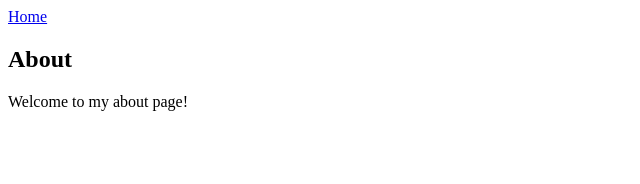
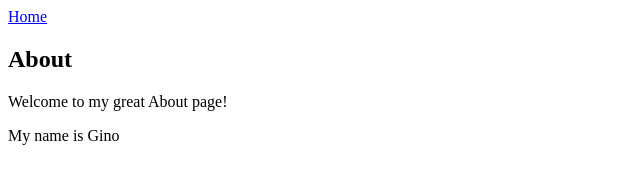
Before and after one commit to discrate/discrate.github.io, a plain HTML site: page about.html in a window 1280 px wide. Shown: the whole page, without its empty margins (0-640 px from the left). Drawn offline with Linux system fonts and the light colour scheme.

Commit message:
Improved the about page

```diff
--- a/about.html
+++ b/about.html
@@ -9,6 +9,7 @@
 <body>
     <a href="index.html">Home</a>
     <h2>About</h2>
-    <p>Welcome to my about page!</p>
+    <p>Welcome to my great About page!</p>
+    <p>My name is Gino</p>
 </body>
 </html>
```
